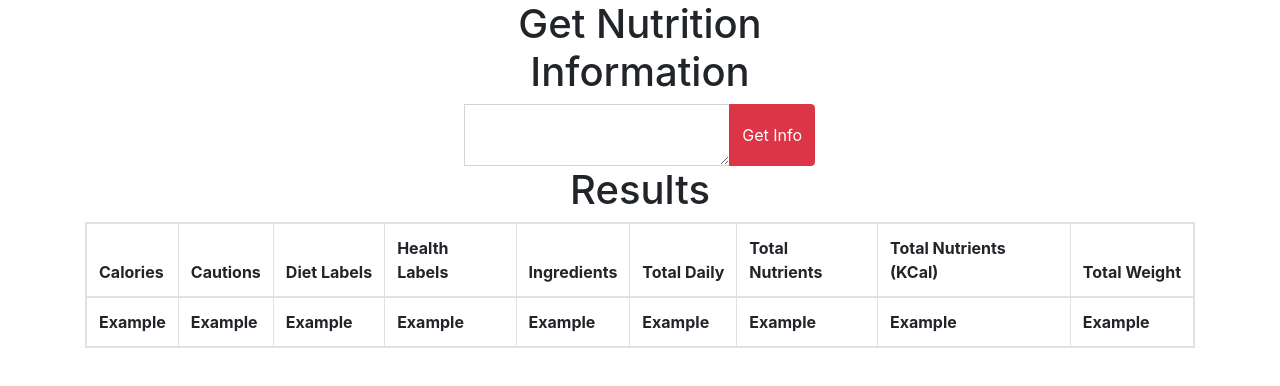
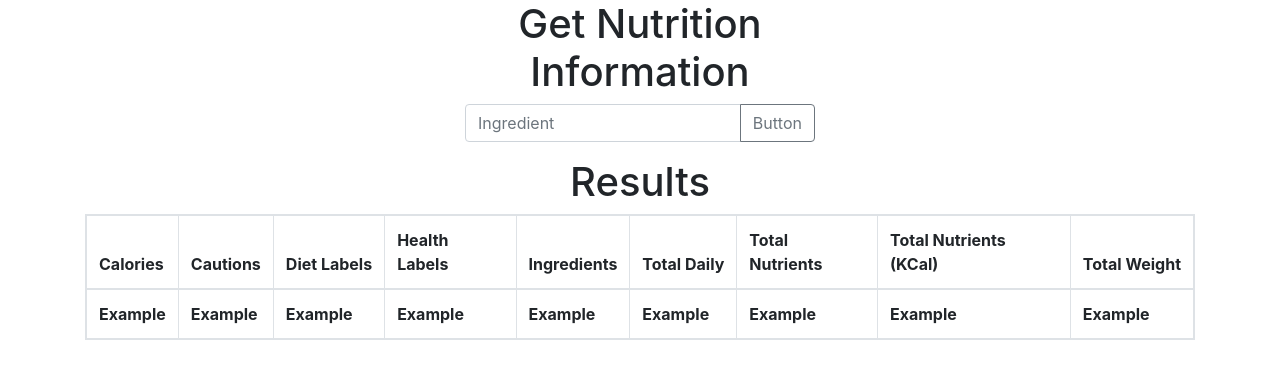
Before and after one commit to Andrewgraemebrooks/Nutritionion, a React (Create React App) app: page / in a window 1280 px wide. Shown: the top 386 px of the page. Built offline with nearby package versions, Linux system fonts and the light colour scheme; no server answers.

Commit message:
Updated the input group to be one line, as you will only be able to enter an ingredient, one at a time.

```diff
--- a/src/App.js
+++ b/src/App.js
@@ -54,22 +54,21 @@ class App extends Component {
         </div>
         <div className="row justify-content-center align-items-center">
           <div className="col-sm-4">
-            <div className="input-group">
-              <div className="input-group-prepend"></div>
-              <textarea
+            <div className="input-group mb-3">
+              <input
+                type="text"
                 className="form-control"
-                aria-label="With textarea"
-              ></textarea>
+                placeholder="Ingredient"
+                aria-label="Ingredient Input"
+              />
               <div className="input-group-append">
                 <button
-                  className="btn btn-danger"
-                  type="button"
-                  id="button-addon2"
+                  className="btn btn-outline-secondary"
                   onClick={(e) => {
                     this.getNutritionInfo(e);
                   }}
                 >
-                  Get Info
+                  Button
                 </button>
               </div>
             </div>
@@ -79,7 +78,7 @@ class App extends Component {
           <h1 className="display4 text-center">Results</h1>
         </div>
         <div className="row justify-content-center align-items-center">
-            <Table />
+          <Table />
         </div>
       </div>
     );
```
